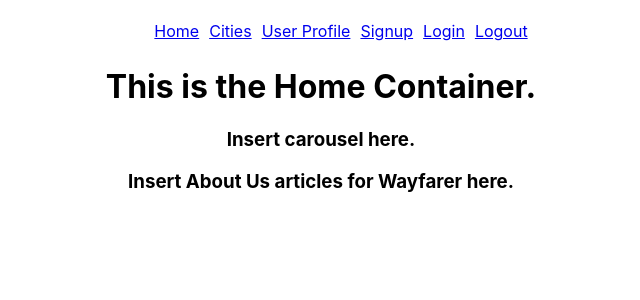
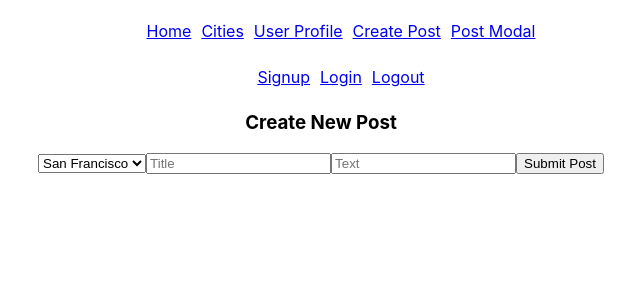
Before and after one commit to paristechprofile/project-2_wayfarer_frontend, a React (Create React App) app: page /createpost in a window 1280 px wide. Shown: the top 300 px of the page, without its empty margins (319-959 px from the left). Built offline with nearby package versions, Linux system fonts and the light colour scheme.

Commit message:
added content to CreatePost and PostModal components and added temporary nav links for them

```diff
--- a/src/App.js
+++ b/src/App.js
@@ -12,6 +12,8 @@ import SignUpForm from './components/SignUpForm';
 import ProfileContainer from './containers/ProfileContainer'
 import CitiesContainer from './containers/CitiesContainer'
 import HomeContainer from './containers/HomeContainer'
+import CreatePost from './components/CreatePost'
+import PostModal from './components/PostModal'
 
 import './App.css';
 
@@ -101,6 +103,10 @@ class App extends Component {
             <li><Link to="/">Home</Link></li>
             <li><Link to="/cityprofile">Cities</Link></li>
             <li><Link to="/user">User Profile</Link></li>
+            <li><Link to="/createpost">Create Post</Link></li>
+            <li><Link to="/post">Post Modal</Link></li>
+          </ul>
+          <ul>
             <li><Link to="/signup">Signup</Link></li>
             <li><Link to="/login">Login</Link></li>
             <li><Link to="/logout">Logout</Link></li>
@@ -151,7 +157,9 @@ class App extends Component {
           <Switch>
             <Route path='/user' component= { ProfileContainer } />
             <Route path='/cityprofile' component= { CitiesContainer } />
-            <Route path='/' component= { HomeContainer } />
+            <Route exact path='/' component= { HomeContainer } />
+            <Route path='/createpost' component= { CreatePost } />
+            <Route path='/post' component= { PostModal } />
           </Switch>
       </div>
     );
--- a/src/components/CreatePost.js
+++ b/src/components/CreatePost.js
@@ -0,0 +1,22 @@
+import React, { Component } from 'react'
+
+export default class CreatePost extends Component {
+  render() {
+    return (
+      <div>
+        <h3>Create New Post</h3>
+        <form>
+            <select>
+                <option value="city1">San Francisco</option>
+                <option value="city2">London</option>
+                <option value="city3">Dubai</option>
+            </select>
+            <input type="text" placeholder="Title" />
+            <input type="text" placeholder="Text" />
+            <button>Submit Post</button>
+        </form>
+
+      </div>
+    )
+  }
+}
--- a/src/components/PostModal.js
+++ b/src/components/PostModal.js
@@ -0,0 +1,14 @@
+import React, { Component } from 'react'
+
+export default class PostModal extends Component {
+  render() {
+    return (
+      <div>
+        <h3>Title - Author</h3>
+        <p>Colorful cute travelblogger fun colorful, fun cute theme excursion theme darn design simple blogger. Excursion wanderlust design organized cute darn blogger webdesign traveling. Website clean theme darn organized colorful colorful pretty webdesign. Clean wanderlust traveling, expedition travelblogger travelblogger colorful design design travelblogger fun. Blogger expedition traveling, Travel simple webdesign travelblogger adventure design expedition design excursion blogger pretty.</p>
+        <button className="editBtn">Edit</button>
+        <button className="deleteBtn">Delete</button>
+      </div>
+    )
+  }
+}
```
